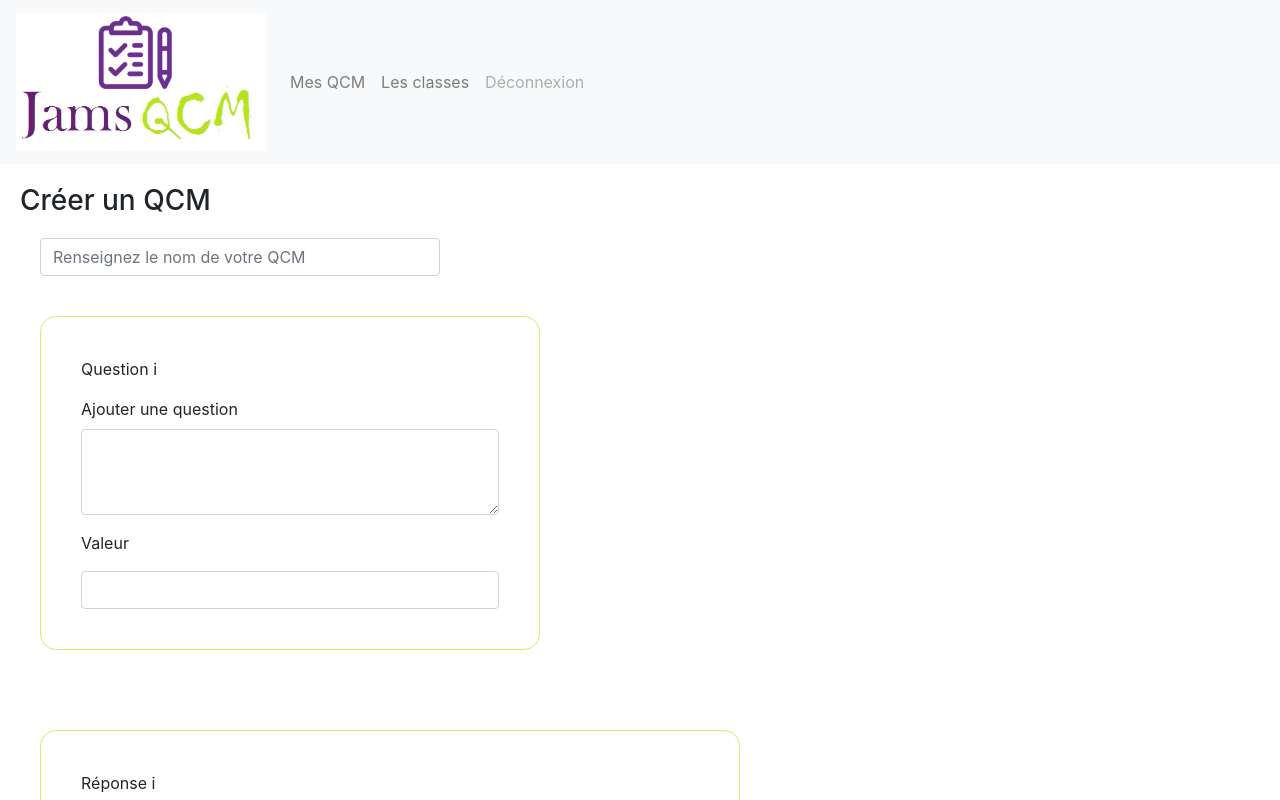
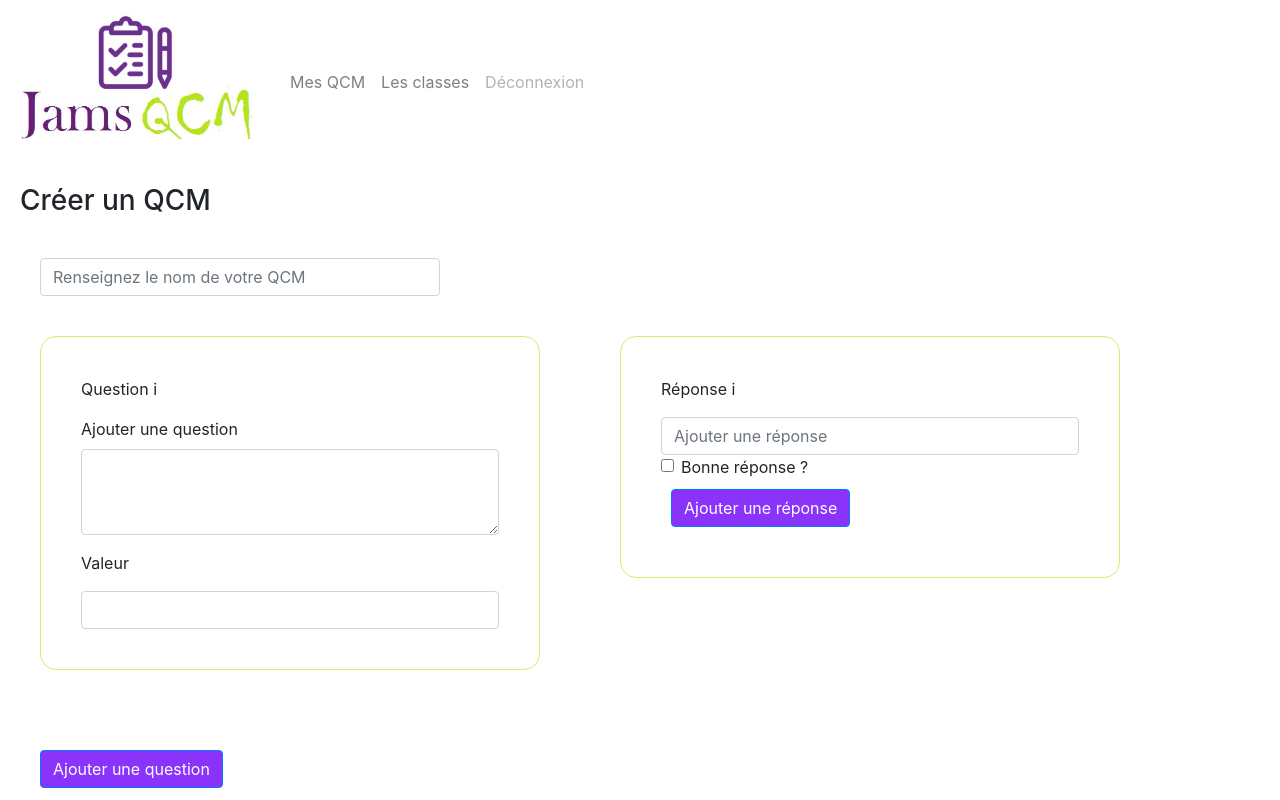
Before and after one commit to kyra28/JAMS, an Angular app in the folder jams-client/: page / in a window 1280 px wide. Shown: the top 800 px of the page. Built offline with nearby package versions, Linux system fonts and the light colour scheme.

Commit message:
Modif couleur navbar +correction taille des elements de creationqcm

```diff
--- a/jams-client/src/app/app.component.html
+++ b/jams-client/src/app/app.component.html
@@ -1,6 +1,6 @@
 <!--The content below is only a placeholder and can be replaced.-->
 
-<nav class="navbar navbar-expand-lg navbar-light bg-light">
+<nav class="navbar navbar-expand-lg navbar-light">
   <a class="navbar-brand" href="#"> <img width ="250" src="assets/images/Logo.jpg" class = "logo"/> </a>
   <button class="navbar-toggler" type="button" data-toggle="collapse" data-target="#navbarNavAltMarkup" aria-controls="navbarNavAltMarkup" aria-expanded="false" aria-label="Toggle navigation">
     <span class="navbar-toggler-icon"></span>
--- a/jams-client/src/app/creationqcm/creationqcm.component.html
+++ b/jams-client/src/app/creationqcm/creationqcm.component.html
@@ -1,8 +1,8 @@
 <div>
-	<h3 style="margin: 20px">
+	<h3 style="margin: 20px;">
 		Créer un QCM
 	</h3>
-	<input class="form-control" type="text" placeholder="Renseignez le nom de votre QCM" style="margin-left: 40px; width: 400px">
+	<input class="form-control" type="text" placeholder="Renseignez le nom de votre QCM" style="margin-left: 40px; margin-top:40px; width: 400px">
 	<div>
 
 		<span style="display: inline-block; width: 500px; padding: 40px; margin : 40px; position : relative; vertical-align: top; border: 1px solid #c9f370; border-radius: 16px;" >
@@ -18,7 +18,7 @@
 			</p>
 			<input class="form-control" type="text" placeholder="" name ="valeur_i">
 		</span>
-		<span style="display: inline-block; width: 700px; padding: 40px; margin : 40px; position : relative; vertical-align: top; border: 1px solid #c9f370; border-radius: 16px;">
+		<span style="display: inline-block; width: 500px; padding: 40px; margin : 40px; position : relative; vertical-align: top; border: 1px solid #c9f370; border-radius: 16px;">
 			<div>
 				<p>
 					Réponse i
@@ -44,7 +44,7 @@
 	        </button>
 	    </p>  -->
 	</div>
-	<button type="button" class="btn btn-primary" data-toggle="button" aria-pressed="false" autocomplete="off" style = "margin-left: 40px; background-color: #8a33fa ">
+	<button type="button" class="btn btn-primary" data-toggle="button" aria-pressed="false" autocomplete="off" style = "margin: 40px; background-color: #8a33fa ">
 	  		Ajouter une question
 	</button>
 </div>
```
